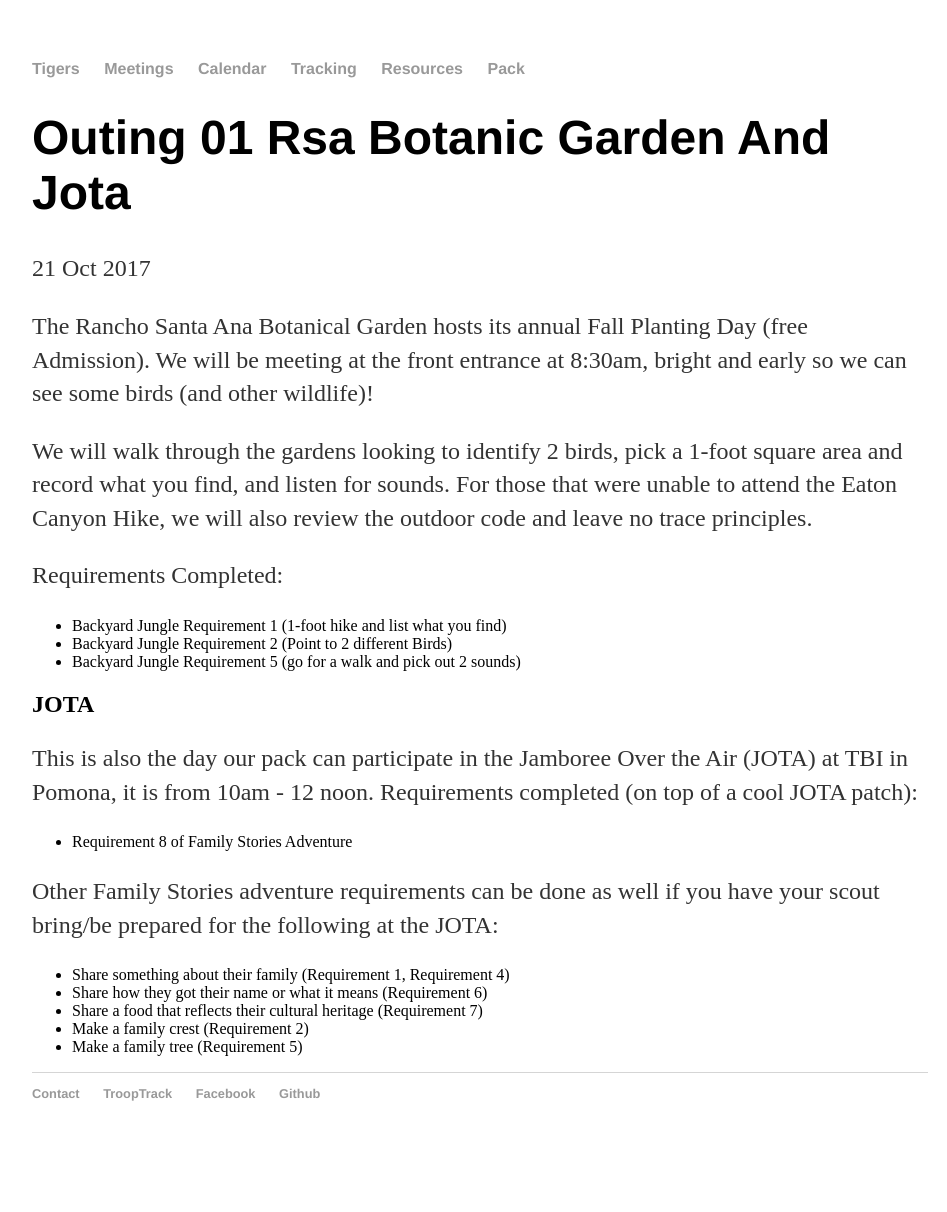
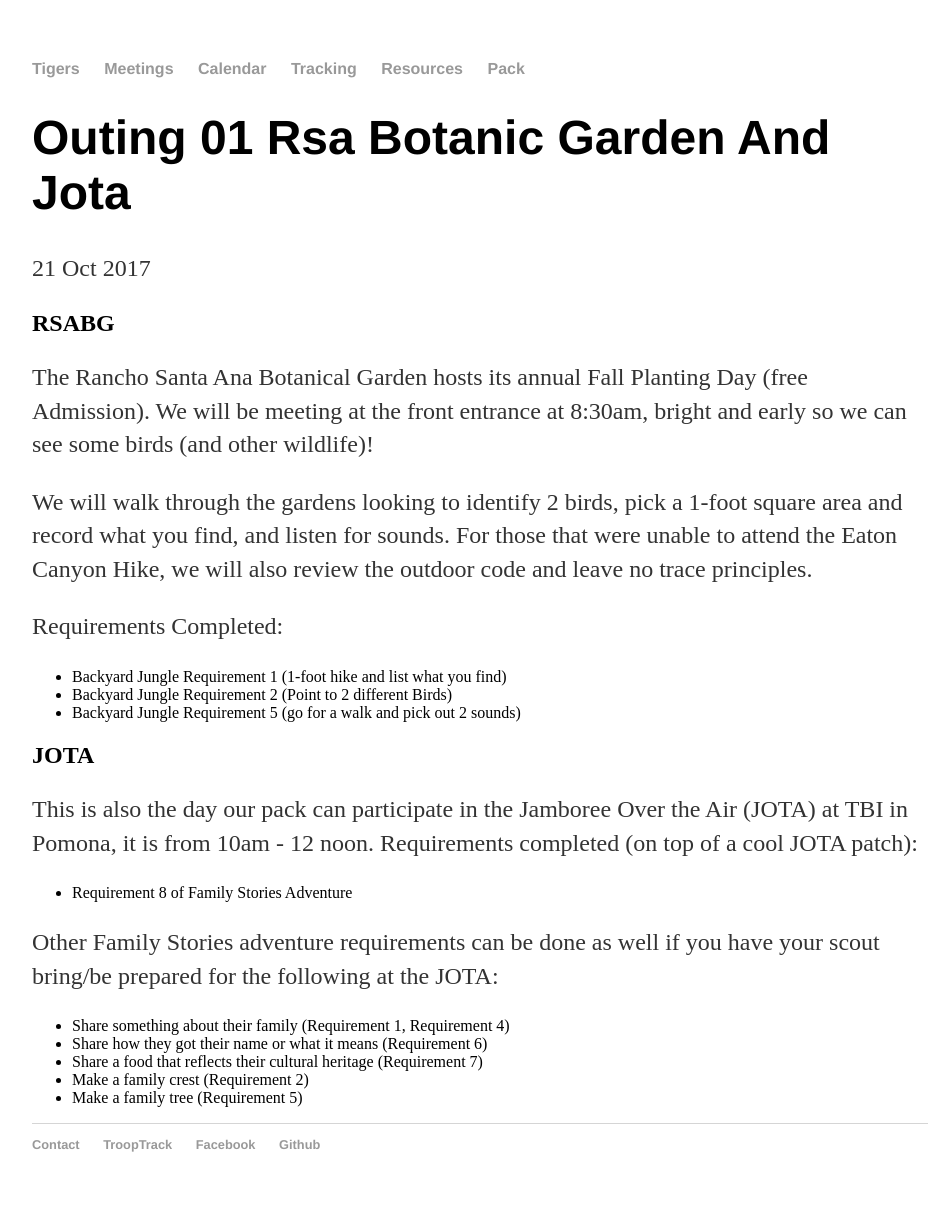
Before and after one commit to clare-pack818/clare-pack818.github.io, a Jekyll site: the page built from _posts/2017-10-21-Outing-01-RSA-Botanic-Garden-and-JOTA.md, in a window 1280 px wide. Shown: the whole page, without its empty margins (160-1107 px from the left). Built offline with Jekyll 4.4.1, drawn with Linux system fonts in a browser that asks for light colours; our own code applies the rules of GitHub Pages for plain Markdown files; before the commit the page ends 1161 px from its top, so only the background shows below that.

Commit message:
Update 2017-10-21-Outing-01-RSA-Botanic-Garden-and-JOTA.md

```diff
--- a/_posts/2017-10-21-Outing-01-RSA-Botanic-Garden-and-JOTA.md
+++ b/_posts/2017-10-21-Outing-01-RSA-Botanic-Garden-and-JOTA.md
@@ -1,3 +1,4 @@
+## RSABG
 The Rancho Santa Ana Botanical Garden hosts its annual Fall Planting Day (free Admission).  We will be meeting at the front entrance at 8:30am, bright and early so we can see some birds (and other wildlife)!
 
 We will walk through the gardens looking to identify 2 birds, pick a 1-foot square area and record what you find, and listen for sounds.  For those that were unable to attend the Eaton Canyon Hike, we will also review the outdoor code and leave no trace principles.
```
